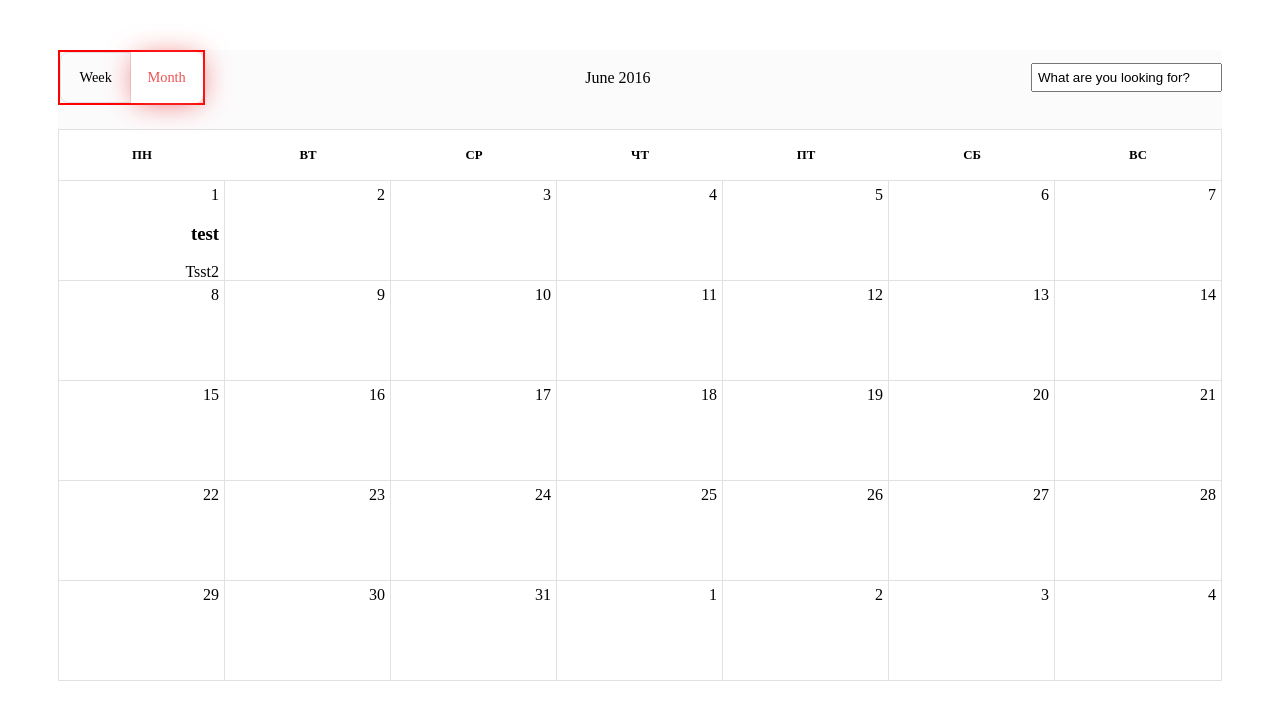
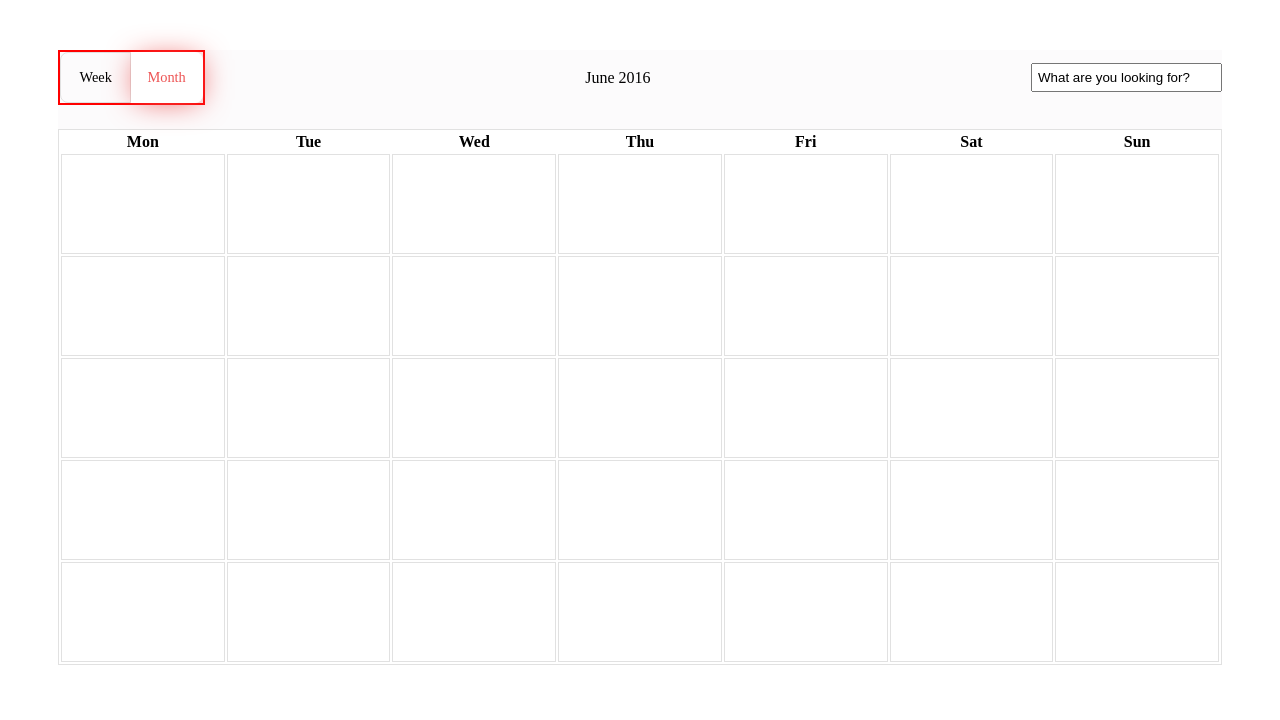
Before and after one commit to Olegato/calendar_, a website built with webpack: page public/index.html in a window 1280 px wide. Built offline with nearby package versions, Linux system fonts and the light colour scheme; some icons are missing.

Commit message:
Убрал дивы. сделал таблицы

```diff
--- a/public/css/app.css
+++ b/public/css/app.css
@@ -9,30 +9,22 @@
           box-sizing: border-box;
 }
 
+.cal{
+  width: 100%;
+}
+
   .toolbar{
     display: flex;
     justify-content: space-between;
     align-items: center;
     margin-bottom: 24px;
   }
-  .calendar__week,
-  .calendar__header {
-    display: grid;
-    grid-template-columns: repeat(7, 1fr);
-  }
-  .calendar__week {
-    grid-auto-rows: 100px;
-    text-align: right;
-  }
-
-  .calendar__header {
-  grid-auto-rows: 50px;
-  align-items: center;
-  text-align: center;
-  }
 
   .day {
   padding: 5px;
+  border: 1px solid #e1e1e1;
+  height: 100px;
+  width: 14%;
   }
   /* COSMETIC STYLING */
 
@@ -59,15 +51,6 @@
   text-transform: uppercase;
   font-size: 0.8em;
   font-weight: bold;
-  }
-
-  .day {
-  border-right: 1px solid #e1e1e1;
-  border-top: 1px solid #e1e1e1;
-  }
-
-  .day:last-child {
-  border-right: 0;
   }
 
   .toggle{
@@ -180,10 +163,3 @@ input:focus:-ms-input-placeholder { color:transparent; } /* IE 10+ */
   position:absolute;
   top:0px;
 }
-
-#wow{
-  border: 1px solid red;
-  width: 50px;
-  float: left;
-  overflow:hidden;
-}
--- a/public/index.html
+++ b/public/index.html
@@ -4,7 +4,7 @@
 <head>
   <meta charset="utf-8">
   <meta name="viewport" content="width=device-width, initial-scale=1, user-scalable=no">
-  <title>Todo.js</title>
+  <title>Calendar</title>
   <link rel="stylesheet" href="css/app.css">
 </head>
 
@@ -22,65 +22,66 @@
       </div>
     </div>
     <div class="calendar">
-      <div class="calendar__header">
-        <div>Пн</div>
-        <div>Вт</div>
-        <div>Ср</div>
-        <div>Чт</div>
-        <div>Пт</div>
-        <div>Сб</div>
-        <div>Вс</div>
-      </div>
-      <div class="calendar__week">
-        <div class="day">1
-          <div class="somediv">
-            <h3>test</h3>
-            <p>Tsst2</p>
-          </div>
-        </div>
-        <div class="day">2</div>
-        <div class="day">3</div>
-        <div class="day">4</div>
-        <div class="day">5</div>
-        <div class="day">6</div>
-        <div class="day">7</div>
-      </div>
-      <div class="calendar__week">
-        <div class="day">8</div>
-        <div class="day">9</div>
-        <div class="day">10</div>
-        <div class="day">11</div>
-        <div class="day">12</div>
-        <div class="day">13</div>
-        <div class="day">14</div>
-      </div>
-      <div class="calendar__week">
-        <div class="day">15</div>
-        <div class="day">16</div>
-        <div class="day">17</div>
-        <div class="day">18</div>
-        <div class="day">19</div>
-        <div class="day">20</div>
-        <div class="day">21</div>
-      </div>
-      <div class="calendar__week">
-        <div class="day">22</div>
-        <div class="day">23</div>
-        <div class="day">24</div>
-        <div class="day">25</div>
-        <div class="day">26</div>
-        <div class="day">27</div>
-        <div class="day">28</div>
-      </div>
-      <div class="calendar__week">
-        <div class="day">29</div>
-        <div class="day">30</div>
-        <div class="day">31</div>
-        <div class="day">1</div>
-        <div class="day">2</div>
-        <div class="day">3</div>
-        <div class="day">4</div>
-      </div>
+      <table class="cal">
+        <thead>
+          <tr>
+            <th>Mon</th>
+            <th>Tue</th>
+            <th>Wed</th>
+            <th>Thu</th>
+            <th>Fri</th>
+            <th>Sat</th>
+            <th>Sun</th>
+          </tr>
+        </thead>
+        <tbody>
+          <tr>
+            <td class="day"></td>
+            <td class="day"></td>
+            <td class="day"></td>
+            <td class="day"></td>
+            <td class="day"></td>
+            <td class="day"></td>
+            <td class="day"></td>
+          </tr>
+          <tr>
+            <td class="day"></td>
+            <td class="day"></td>
+            <td class="day"></td>
+            <td class="day"></td>
+            <td class="day"></td>
+            <td class="day"></td>
+            <td class="day"></td>
+          </tr>
+          <tr>
+            <td class="day"></td>
+            <td class="day"></td>
+            <td class="day"></td>
+            <td class="day"></td>
+            <td class="day"></td>
+            <td class="day"></td>
+            <td class="day"></td>
+          </tr>
+          <tr>
+            <td class="day"></td>
+            <td class="day"></td>
+            <td class="day"></td>
+            <td class="day"></td>
+            <td class="day"></td>
+            <td class="day"></td>
+            <td class="day"></td>
+          </tr>
+          <tr>
+            <td class="day"></td>
+            <td class="day"></td>
+            <td class="day"></td>
+            <td class="day"></td>
+            <td class="day"></td>
+            <td class="day"></td>
+            <td class="day"></td>
+          </tr>
+        </tbody>
+      </table>
     </div>
   </main>
 
```
